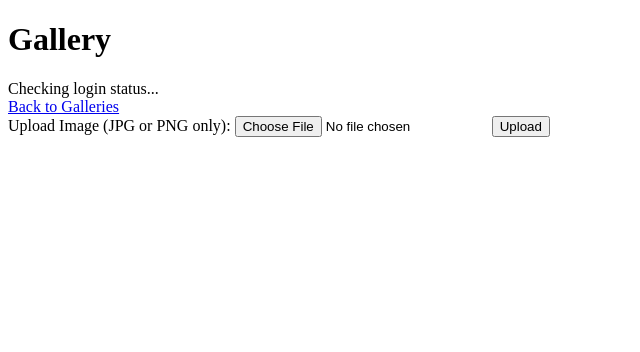
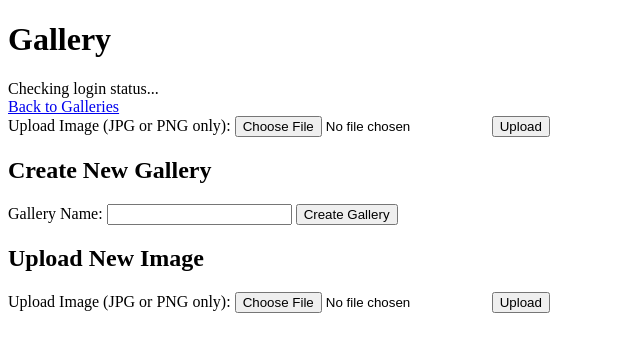
Before and after one commit to ShilpaEliza-Griffith/Project, a FastAPI app: template templates/gallery.html in a window 1280 px wide. Shown: the top 352 px of the page, without its empty margins (0-640 px from the left). Run offline with FastAPI, Linux system fonts and the light colour scheme; the template is opened without the code that fills it, so the values that code supplies are empty.

Commit message:
Gallery display with form

```diff
--- a/templates/gallery.html
+++ b/templates/gallery.html
@@ -10,6 +10,22 @@
         <input type="file" id="image-file" accept=".jpg,.jpeg,.png" required>
         <button type="submit">Upload</button>
     </form>
+
+    <h2>Create New Gallery</h2>
+    <form id="create-gallery-form" onsubmit="createGallery(event)">
+        <label for="new-gallery-name">Gallery Name:</label>
+        <input type="text" id="new-gallery-name" required>
+        <button type="submit">Create Gallery</button>
+    </form>
+
+    <h2>Upload New Image</h2>
+    <form id="upload-form" onsubmit="uploadImage(event)">
+        <input type="hidden" id="gallery-id" value="{{ gallery_id }}">
+        <label for="image-file">Upload Image (JPG or PNG only):</label>
+        <input type="file" id="image-file" accept=".jpg,.jpeg,.png" required>
+        <button type="submit">Upload</button>
+    </form>
+
     <div id="image-grid" class="gallery-grid">
         <!-- Images will be loaded here dynamically -->
     </div>
```
